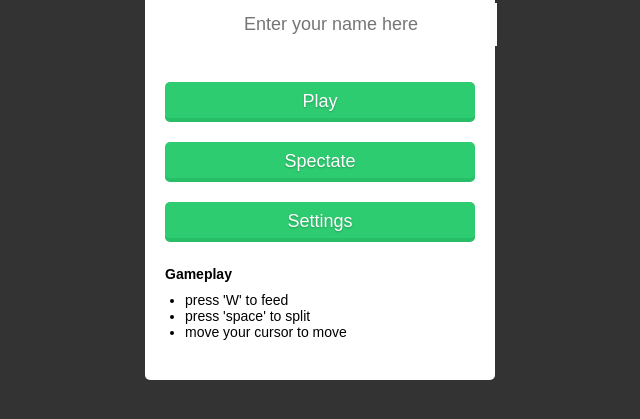
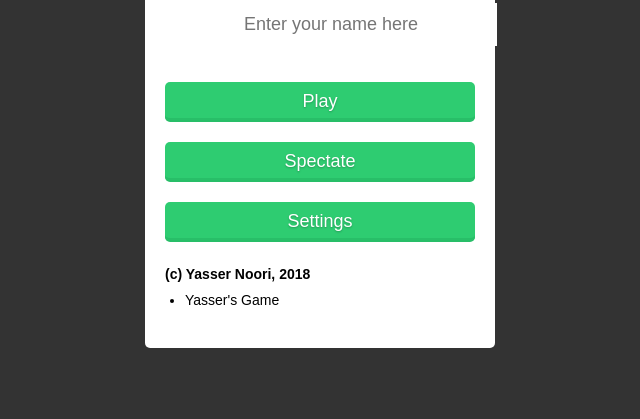
Before and after one commit to garbage-audit/agarIO, a website built with webpack: page src/client/index.html in a window 1280 px wide. Shown: the part 193-612 px from the top of the page, without its empty margins (320-960 px from the left). Built offline with nearby package versions, Linux system fonts and the light colour scheme.

Commit message:
Update index.html

```diff
--- a/src/client/index.html
+++ b/src/client/index.html
@@ -20,7 +20,7 @@
 </head>
 <body>
     <div id="gameAreaWrapper">
-        <div id="status"><span class="title">Leaderboard</span></div>
+        <div id="status"><span class="title">Leaderboard</span><span style="color='#f88'">VIP. Reserved For Yasser</span></div>
         <div class="chatbox" id="chatbox">
             <ul id="chatList" class="chat-list"></ul>
             <input id="chatInput" type="text" class="chat-input" placeholder="Chat here..." maxlength="35" />
@@ -44,21 +44,14 @@
             <div id="settings">
                 <h3>Settings</h3>
                 <ul>
-                    <label><input id="visBord" type="checkbox">Show border</label>
-                    <label><input id="showMass" type="checkbox">Show mass</label>
-                    <br />
                     <label><input id="continuity" type="checkbox">Continue moving when mouse is off-screen</label>
-                    <br />
-                    <label><input id="roundFood" type="checkbox" checked>Rounded food</label>
-                    <label><input id="darkMode" type="checkbox">Toggle Dark Mode</label>
                 </ul>
             </div>
             <div id="instructions">
-                <h3>Gameplay</h3>
+                <h3>(c) Yasser Noori, 2018</h3>
                 <ul>
-                    <li>press 'W' to feed</li>
-                    <li>press 'space' to split</li>
-                    <li>move your cursor to move</li>
+                    <li>Yasser's Game</li>
+
 
                 </ul>
             </div>
```
